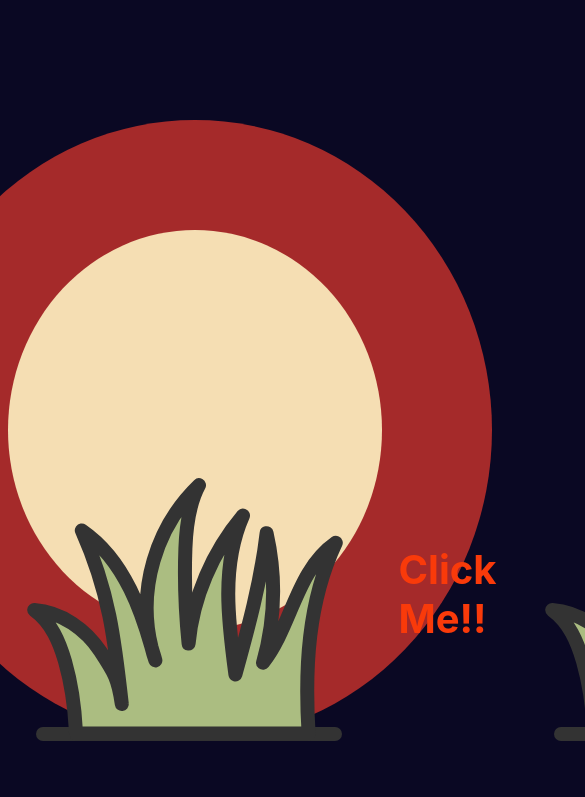
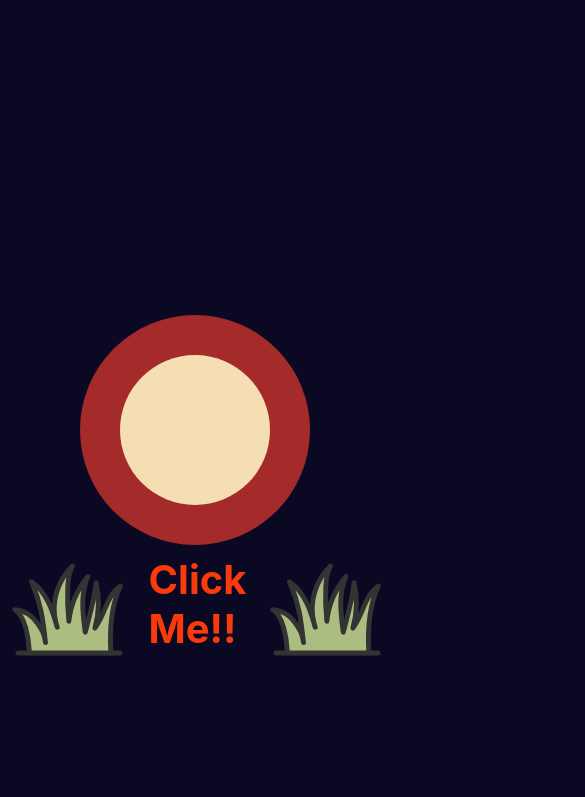
Before and after one commit to AnindyaBaul/Goat-Baby, a plain HTML site: page index.html in a window 390 px wide. Shown: the top 797 px of the page, 585 px wide, since content can reach past the window. Drawn offline with Linux system fonts and the light colour scheme.

Commit message:
mobile version

```diff
--- a/index.html
+++ b/index.html
@@ -12,7 +12,7 @@
     <div class="body">
         <button class="chagol">
             <div id="chagolerDiv" style="display: none;">
-                <img  src="./pic/valo-chagol.png.png" alt="">
+                <img class="matha"  src="./pic/valo-chagol.png.png" alt="">
             </div>
 
         </button>
--- a/style.css
+++ b/style.css
@@ -54,3 +54,43 @@ img{
     height: 400px;
     width: 400px;
 }
+@media only screen and (max-width:688px) {
+    body{
+        height: auto;
+    }
+    .chagol{
+    height: 150px;
+    width: 150px;
+    box-shadow: 0 0 0px 40px brown;
+
+
+
+    }
+    .grass{
+        display: flex;
+        justify-content: center;
+        align-items: center;
+        width: 50%;
+        margin: auto;
+        /* background-color: black; */
+        position: absolute;
+        bottom: 170px;
+        left: 100px;
+    }
+    #one,#two{
+        height: 140px;
+    }
+    .matha{
+        height: 150px ;
+        width: 150px;
+    }
+
+
+
+
+
+
+
+
+
+}
```
